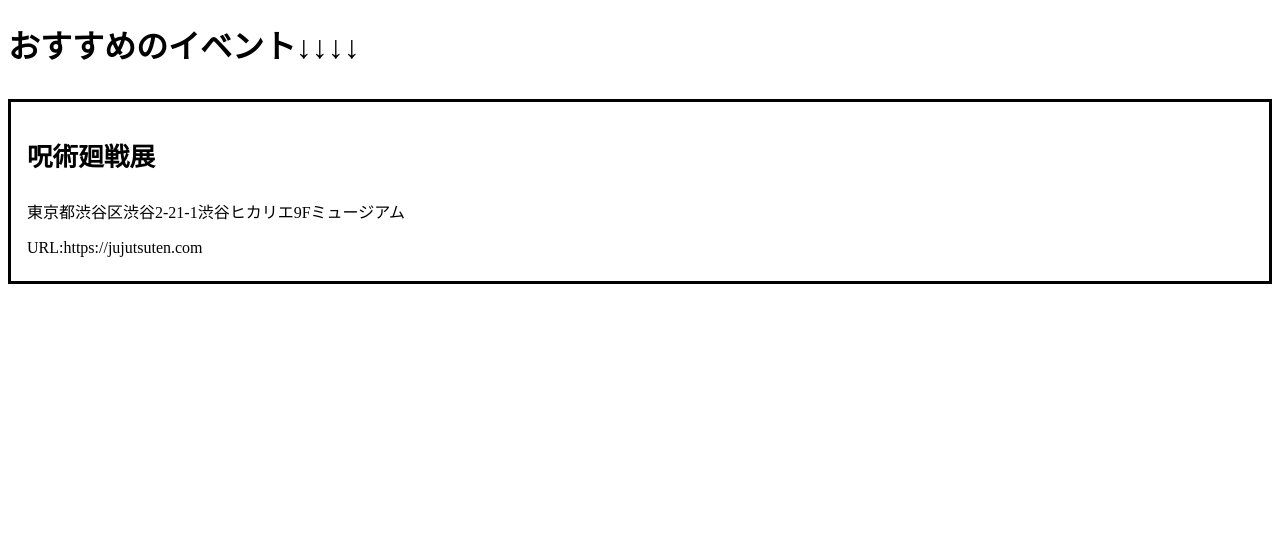
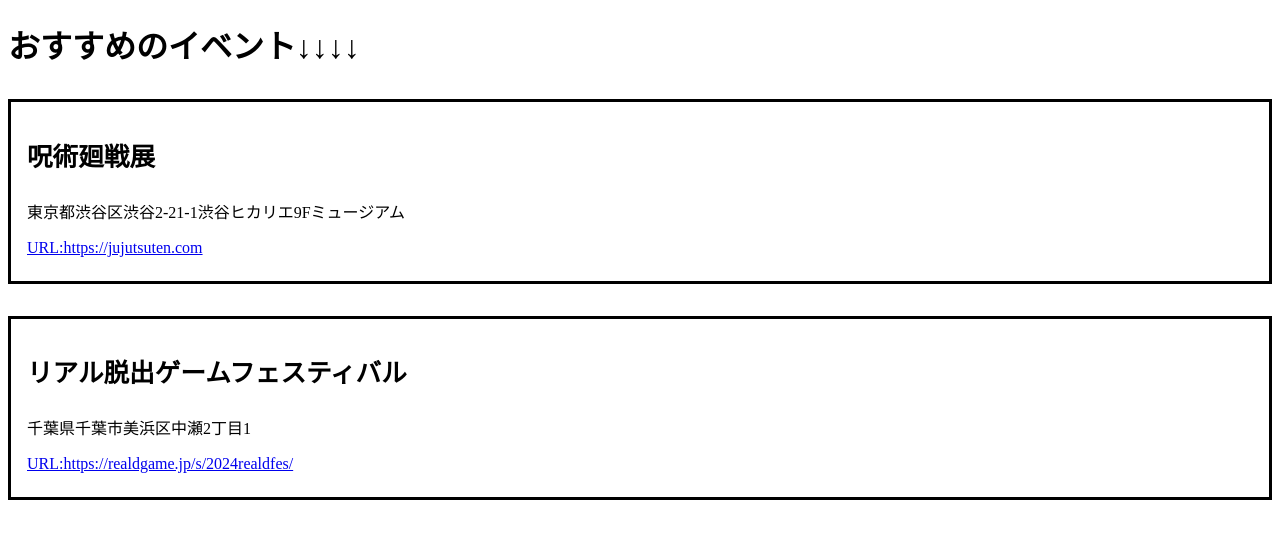
Before and after one commit to Supa-canpas/eventr_recomender, a PHP site: page / in a window 1280 px wide. Shown: the top 539 px of the page. Run offline with PHP 8.4, Linux system fonts and the light colour scheme.

Commit message:
候補2を作りました。cssも少しいじりました。

```diff
--- a/index.html
+++ b/index.html
@@ -8,9 +8,15 @@
     <body>
         <h1>おすすめのイベント↓↓↓↓</h1>
         <div class="jujutsu">
-            <p class="title_jujutsu">呪術廻戦展</p>
+            <p class="title">呪術廻戦展</p>
             <p>東京都渋谷区渋谷2-21-1渋谷ヒカリエ9Fミュージアム</p>
-            <p>URL:https://jujutsuten.com</p>
+            <p><a href="https://jujutsuten.com">URL:https://jujutsuten.com</p></a>
+        </div>
+
+        <div class="dassyutsu">
+            <p class="title">リアル脱出ゲームフェスティバル</p>
+            <p>千葉県千葉市美浜区中瀬2丁目1</p>
+            <p><a href="https://realdgame.jp/s/2024realdfes/">URL:https://realdgame.jp/s/2024realdfes/</a></p>
         </div>
     </body>
 </html>
--- a/style.css
+++ b/style.css
@@ -4,7 +4,13 @@
     border: solid 3px #000000;
 }
 
-.title_jujutsu {
+.dassyutsu {
+    padding: 0.5em 1em;
+    margin: 2em 0;
+    border: solid 3px #000000;
+}
+
+.title {
     font-size: 160%;
     font-weight: bold;
 }
```
